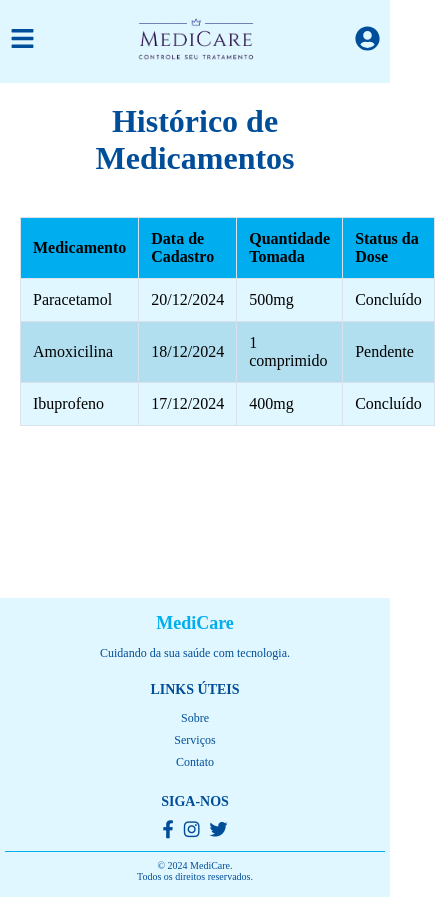
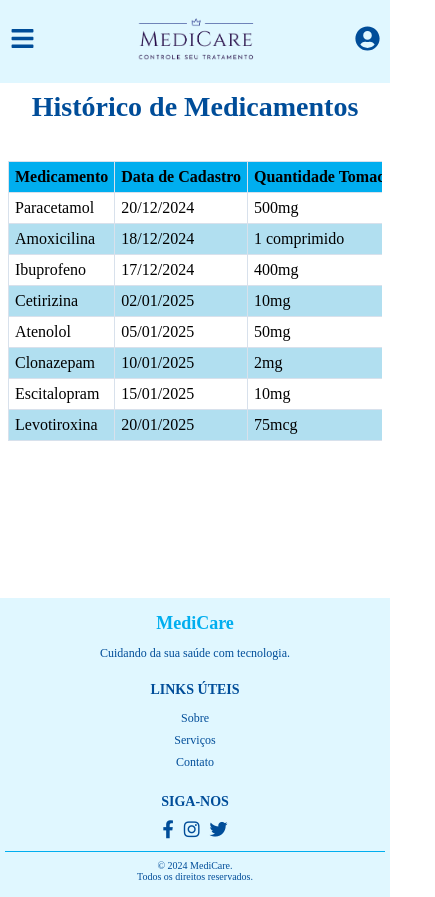
Before and after one commit to Raquel212/MediCareFrontEnd, a React (Vite) app: page /historico in a window 390 px wide. Shown: the whole page, 435 px wide, since content can reach past the window. Built offline with nearby package versions, Linux system fonts and the light colour scheme.

Commit message:
Responsividade da Tela Historico

```diff
--- a/src/pages/Historico/Historico.module.css
+++ b/src/pages/Historico/Historico.module.css
@@ -47,3 +47,69 @@
 .tabelaHistorico tr:hover {
     background-color: #d8e1ec;
 }
+
+
+/* Responsividade */
+@media (max-width: 768px) {
+    .tituloHistorico {
+        font-size: 1.5rem;
+        margin-bottom: 15px;
+    }
+
+    .tabelaHistorico {
+        font-size: 0.9rem;
+        background-color: white;
+    }
+
+    .tabelaHistorico th, .tabelaHistorico td {
+        padding: 8px;
+    }
+
+    .containerHistorico {
+        padding: 10px;
+    }
+
+    .tabelaHistorico th, .tabelaHistorico td {
+        white-space: nowrap;
+    }
+}
+
+@media (max-width: 480px) {
+    .tituloHistorico {
+        font-size: 1.25rem;
+        margin-bottom: 10px;
+    }
+
+    .tabelaHistorico {
+        font-size: 0.8rem;
+    }
+
+    .tabelaHistorico th, .tabelaHistorico td {
+        padding: 6px;
+    }
+
+    .containerHistorico {
+        padding: 8px;
+    }
+
+    .tabelaHistorico {
+        display: block;
+        width: 100%;
+        overflow-x: auto;
+    }
+
+    .tabelaHistorico th, .tabelaHistorico td {
+        white-space: nowrap;
+    }
+}
+
+@media (max-width: 1024px) {
+    .tituloHistorico {
+        font-size: 1.75rem;
+        margin-bottom: 18px;
+    }
+
+    .tabelaHistorico {
+        font-size: 1rem;
+    }
+}
--- a/src/pages/Historico/index.jsx
+++ b/src/pages/Historico/index.jsx
@@ -1,6 +1,6 @@
-import Footer from '../../components/Footer';
-import HeaderHomeUsuario from '../../components/HeaderHomeUsuario';
-import styles from './Historico.module.css';
+import Footer from "../../components/Footer";
+import HeaderHomeUsuario from "../../components/HeaderHomeUsuario";
+import styles from "./Historico.module.css";
 
 function Historico() {
   return (
@@ -38,6 +38,41 @@ function Historico() {
               <td>400mg</td>
               <td>Concluído</td>
             </tr>
+
+            <tr>
+              <td>Cetirizina</td>
+              <td>02/01/2025</td>
+              <td>10mg</td>
+              <td>Pendente</td>
+            </tr>
+
+            <tr>
+              <td>Atenolol</td>
+              <td>05/01/2025</td>
+              <td>50mg</td>
+              <td>Em Progresso</td>
+            </tr>
+
+            <tr>
+              <td>Clonazepam</td>
+              <td>10/01/2025</td>
+              <td>2mg</td>
+              <td>Concluído</td>
+            </tr>
+
+            <tr>
+              <td>Escitalopram</td>
+              <td>15/01/2025</td>
+              <td>10mg</td>
+              <td>Pendente</td>
+            </tr>
+
+            <tr>
+              <td>Levotiroxina</td>
+              <td>20/01/2025</td>
+              <td>75mcg</td>
+              <td>Em Progresso</td>
+            </tr>
           </tbody>
         </table>
       </div>
```
Lines whose indentation alone changed are shown as unchanged.
